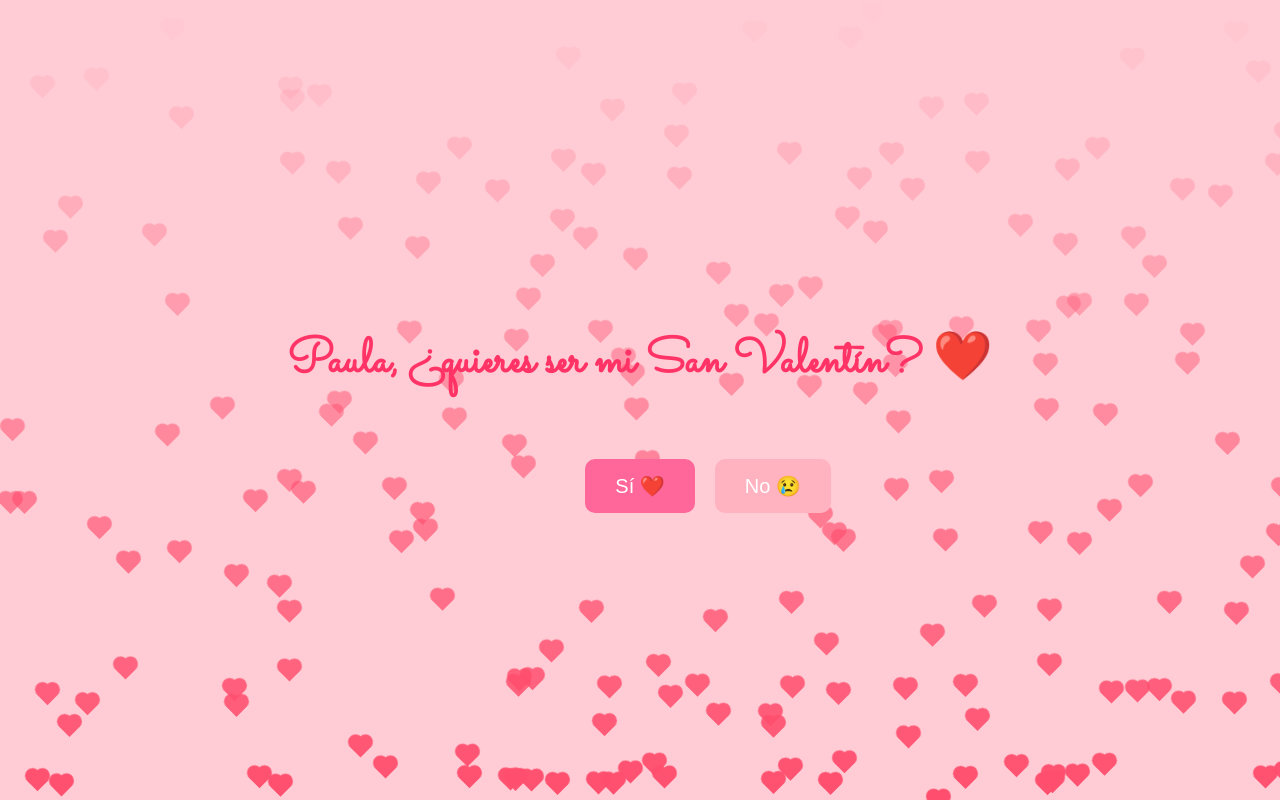
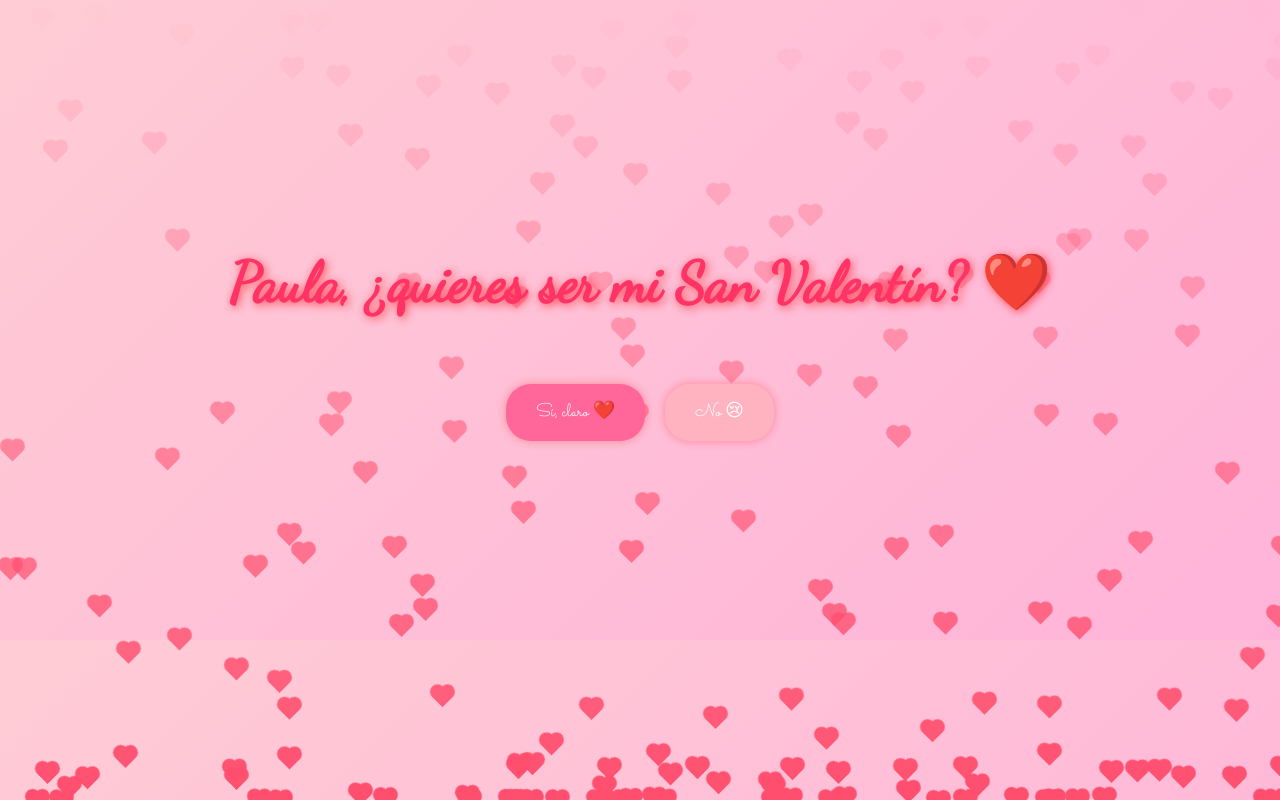
Before and after one commit to Asutarosu/propuesta-san-valentin, a plain HTML site: page index.html in a window 1280 px wide. Drawn offline with Linux system fonts and the light colour scheme.

Commit message:
Update index.html

```diff
--- a/index.html
+++ b/index.html
@@ -6,28 +6,43 @@
     <title>Para Mi Hermosa Paula ❤️</title>
     <style>
         @import url('https://fonts.googleapis.com/css2?family=Sacramento&display=swap');
+        @import url('https://fonts.googleapis.com/css2?family=Dancing+Script&display=swap');
 
         body {
+            font-family: 'Dancing Script', cursive;
+            background: linear-gradient(135deg, #ffccd5, #ffb3d9);
+            color: #ff3366;
             text-align: center;
-            font-family: 'Sacramento', cursive;
-            background-color: #ffccd5;
             margin: 0;
             overflow: hidden;
+            padding: 0;
         }
 
         h1 {
-            font-size: 3rem;
+            font-size: 3.5rem;
             color: #ff3366;
             margin-top: 50px;
+            text-shadow: 2px 2px 10px rgba(255, 0, 0, 0.6);
+            animation: fadeIn 2s ease-in-out;
+        }
+
+        @keyframes fadeIn {
+            0% {
+                opacity: 0;
+                transform: translateY(-20px);
+            }
+            100% {
+                opacity: 1;
+                transform: translateY(0);
+            }
         }
 
         .contenedor {
-            position: relative;
             display: flex;
             flex-direction: column;
             align-items: center;
             justify-content: center;
-            height: 100vh;
+            height: 80vh;
         }
 
         .corazones {
@@ -80,22 +95,26 @@
         }
 
         .botones {
-            margin-top: 20px;
+            margin-top: 30px;
+            display: flex;
+            justify-content: center;
+            gap: 20px;
         }
 
         button {
-            font-size: 20px;
+            font-size: 18px;
             padding: 15px 30px;
-            margin: 10px;
             border: none;
-            border-radius: 10px;
+            border-radius: 25px;
             cursor: pointer;
-            transition: transform 0.3s ease;
+            transition: transform 0.3s ease, background-color 0.3s ease;
+            font-family: 'Sacramento', cursive;
         }
 
         .si {
             background-color: #ff6699;
             color: white;
+            box-shadow: 0 0 10px rgba(255, 0, 0, 0.3);
         }
 
         .si:hover {
@@ -106,7 +125,20 @@
         .no {
             background-color: #ffb3c1;
             color: white;
-            position: absolute;
+            box-shadow: 0 0 10px rgba(255, 0, 0, 0.3);
+        }
+
+        .no:hover {
+            background-color: #ff99a6;
+            transform: scale(1.1);
+        }
+
+        .mensaje-final {
+            display: none;
+            font-size: 2rem;
+            color: #ff3366;
+            margin-top: 20px;
+            animation: confeti 1s infinite;
         }
 
         @keyframes confeti {
@@ -115,12 +147,11 @@
             100% { transform: scale(1); }
         }
 
-        .mensaje-final {
-            display: none;
-            font-size: 2rem;
-            color: #ff3366;
-            animation: confeti 0.5s infinite;
+        /* Fondo animado */
+        .corazones span {
+            animation: subir 7s ease-in-out infinite;
         }
+
     </style>
 </head>
 <body>
@@ -129,7 +160,7 @@
     <div class="contenedor">
         <h1>Paula, ¿quieres ser mi San Valentín? ❤️</h1>
         <div class="botones">
-            <button class="si" onclick="respuestaSi()">Sí ❤️</button>
+            <button class="si" onclick="respuestaSi()">Sí, claro ❤️</button>
             <button class="no" onmouseover="moverBoton(this)">No 😢</button>
         </div>
         <p class="mensaje-final" id="mensaje">¡Sabía que dirías que sí! Te amo, mi hermosa niña ❤️</p>
@@ -154,6 +185,7 @@
                 corazon.style.left = Math.random() * 100 + "vw";
                 corazon.style.animationDuration = Math.random() * 3 + 2 + "s";
                 contenedor.appendChild(corazon);
+
                 setTimeout(() => corazon.remove(), 5000);
             }
         }
```
